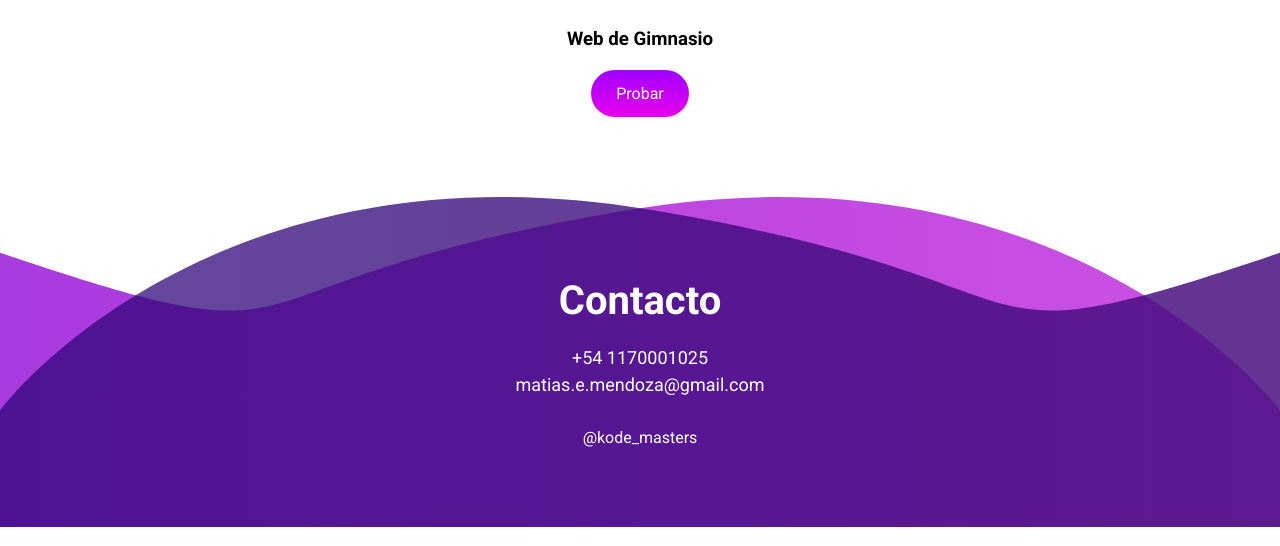
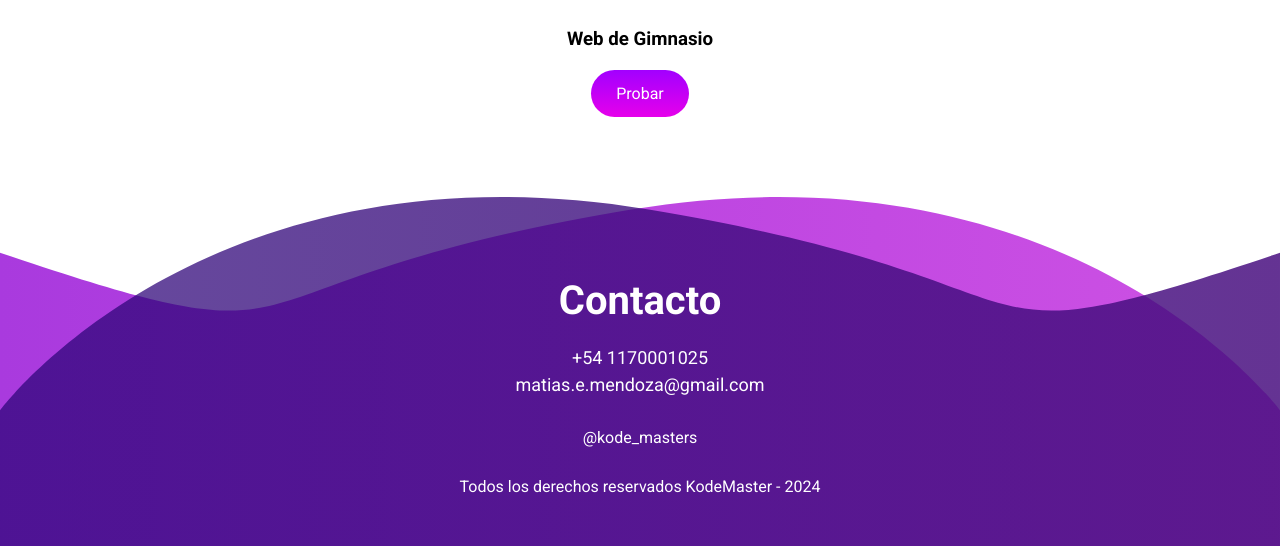
Before and after one commit to Mendoza-Matias/Miweb, a plain HTML site: page index.html in a window 1280 px wide. Shown: the part 2402-2948 px from the top of the page. Drawn offline with Linux system fonts and the light colour scheme.

Commit message:
derechos

```diff
--- a/css/style.css
+++ b/css/style.css
@@ -405,3 +405,7 @@ nav {
 .link a {
     color: #fff;
 }
+.copy{
+    text-align: center;
+    color: #fff;
+}
--- a/index.html
+++ b/index.html
@@ -116,9 +116,9 @@
                         <p><a href="https://www.instagram.com/kode_masters/" target="_blank"> @kode_masters</a></p>
                     </div>
                 </div>
-
             </div>
         </div>
+        <p class="copy"> Todos los derechos reservados KodeMaster - 2024</p>
     </footer>
     <!---->
 
```
